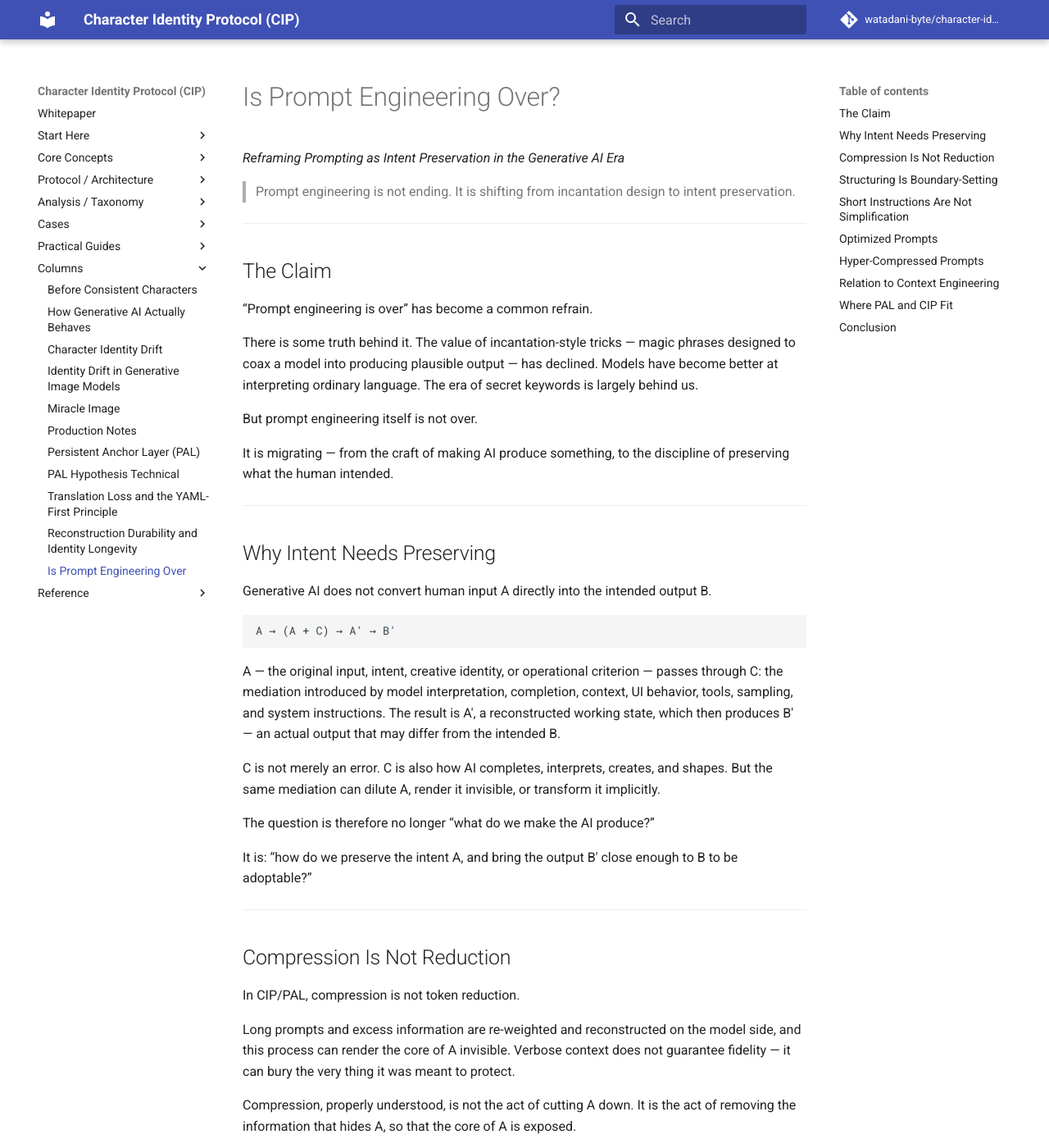
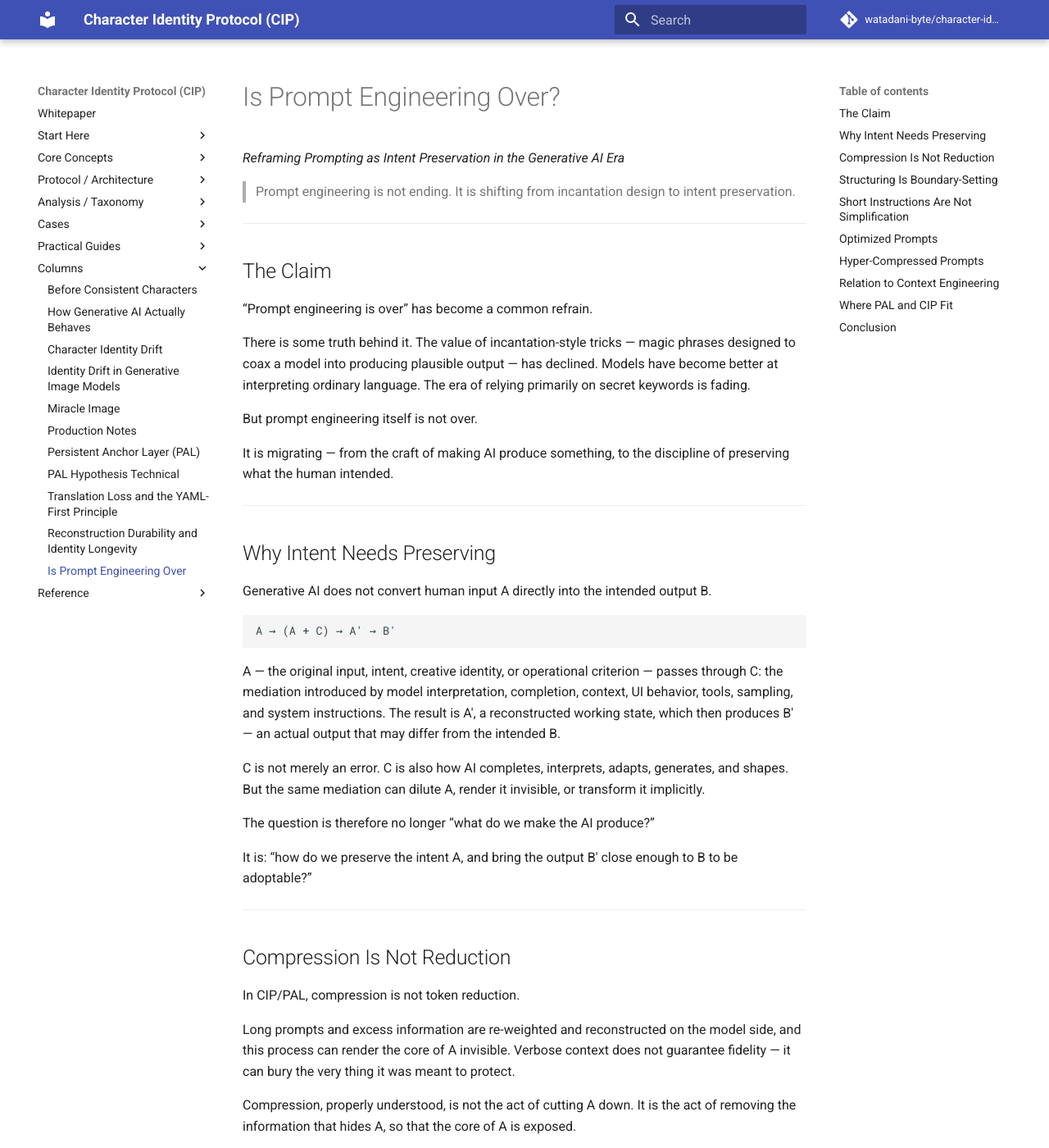
Before and after one commit to watadani-byte/character-identity-protocol, an MkDocs documentation site: the page built from docs/prompt-engineering-as-intent-preservation.md, in a window 1280 px wide and 1400 px high. Shown: the whole window at 82% size. Built offline with MkDocs 1.6.1 and Material for MkDocs 9.7.7, drawn with Linux system fonts in a browser that asks for light colours; comment, search, counter and statistics services are not loaded.

Commit message:
prompt-engineering-as-intent-preservation.md を更新

```diff
--- a/docs/prompt-engineering-as-intent-preservation.md
+++ b/docs/prompt-engineering-as-intent-preservation.md
@@ -11,7 +11,7 @@
 
 “Prompt engineering is over” has become a common refrain.
 
-There is some truth behind it. The value of incantation-style tricks — magic phrases designed to coax a model into producing plausible output — has declined. Models have become better at interpreting ordinary language. The era of secret keywords is largely behind us.
+There is some truth behind it. The value of incantation-style tricks — magic phrases designed to coax a model into producing plausible output — has declined. Models have become better at interpreting ordinary language. The era of relying primarily on secret keywords is fading.
 
 But prompt engineering itself is not over.
 
@@ -29,7 +29,7 @@ A → (A + C) → A′ → B′
 
 A — the original input, intent, creative identity, or operational criterion — passes through C: the mediation introduced by model interpretation, completion, context, UI behavior, tools, sampling, and system instructions. The result is A′, a reconstructed working state, which then produces B′ — an actual output that may differ from the intended B.
 
-C is not merely an error. C is also how AI completes, interprets, creates, and shapes. But the same mediation can dilute A, render it invisible, or transform it implicitly.
+C is not merely an error. C is also how AI completes, interprets, adapts, generates, and shapes. But the same mediation can dilute A, render it invisible, or transform it implicitly.
 
 The question is therefore no longer “what do we make the AI produce?”
 
```
